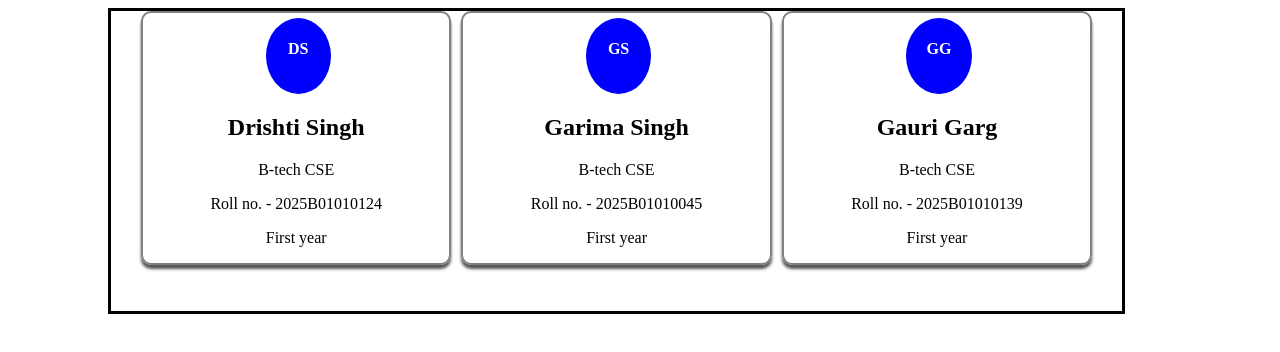
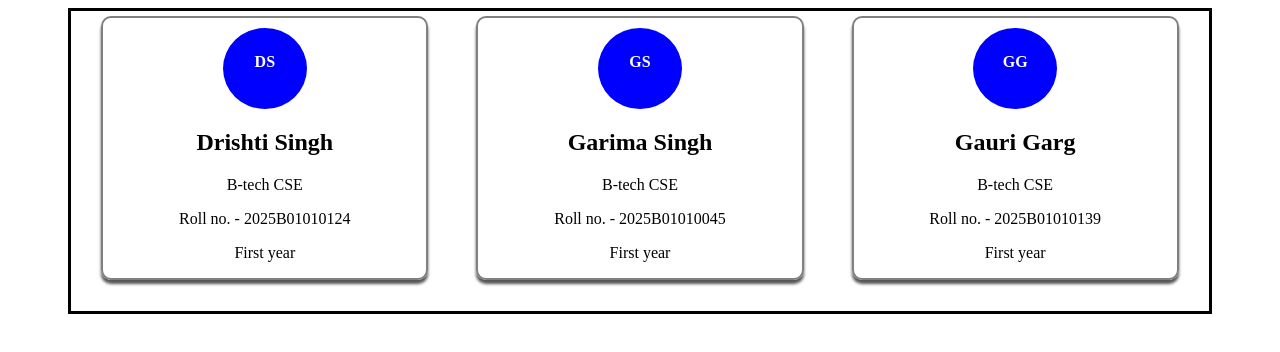
Before and after one commit to cloud25-web/HTML-CSE18, a plain HTML site: page experiments/experiment 8.html in a window 1280 px wide. Drawn offline with Linux system fonts and the light colour scheme.

Commit message:
Experiment 8

```diff
--- a/experiments/experiment 8.html
+++ b/experiments/experiment 8.html
@@ -12,16 +12,16 @@
             box-sizing:inherit;
         }
         main{
-            margin-left:100px;
+            margin:0 auto;
             height:300px;
-            width:80%;
+            width:90%;
             border: solid 3px black;
         }
         section{
             display:flex;
             flex-direction: row;
-            margin: 0 30px;
-            gap:10px;
+            margin: 5px 30px;
+            justify-content: space-between;
             height:250px;
 
         }
@@ -29,21 +29,20 @@
             display:flex;
             flex-direction:column;
             text-align:center;
-            border-radius: 3px;
             border: 2px solid grey;
-            width:100%;
+            width:30%;
             height:250px;
             box-shadow: 0 4px 3px 0 rgb(87, 86, 86);
             border-radius: 10px;
+            padding-top:10px;
         }
         .profile{
-            padding-top: 20px;
-            margin-top:5px;
             text-align: center;
-            margin-top:5px;
-            margin-left:40%;
-            width:20%;
-            flex-grow:1;
+            margin: auto;
+            padding-top: 7px;
+            width:80px;
+            height:80px;
+            line-height: 50px;
             border:2px solid blue;
             border-radius: 50%;
             color:white;
```
